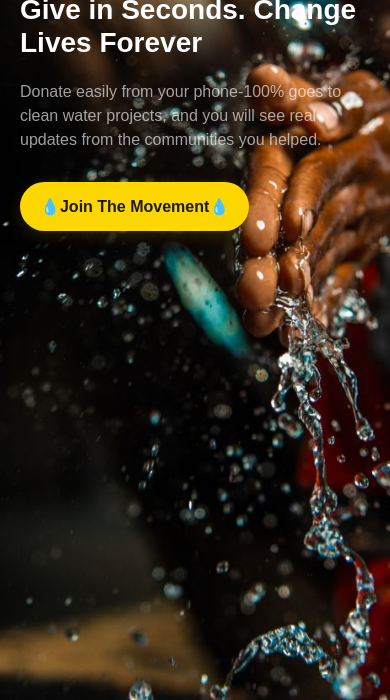
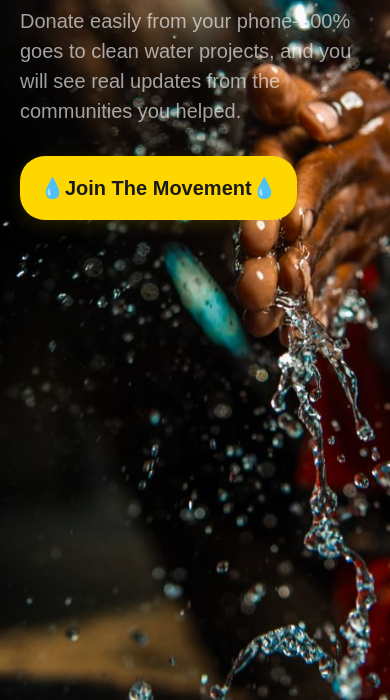
Before and after one commit to dimitrovv0405/Charity-water-Website, a plain HTML site: page index.html in a window 390 px wide. Shown: the part 280-980 px from the top of the page. Drawn offline with Linux system fonts and the light colour scheme.

Commit message:
Small changes with responsive style

```diff
--- a/responsive.css
+++ b/responsive.css
@@ -1,5 +1,5 @@
 /* Responsive style for Ipad */
-@media only screen and (max-width: 768px) {
+@media only screen and (max-width: 820px) {
     header .logo {
         height: 15px;
         margin-right: 40px;
@@ -12,21 +12,28 @@
 
     .hero-text {
         padding: 20px;
-        max-width: 350px;
-        margin-top: -300px;
+        max-width: 400px;
+        margin-top: -450px;
+    }
+
+    .hero-image {
+        min-height: 100vh;
+        background-size: cover;
+        background-position: center;
+        background-repeat: no-repeat;
     }
 
     .hero-text h1 {
-        font-size: 28px;
+        font-size: 35px;
     }
 
     .hero-text p {
-        font-size: 16px;
+        font-size: 20px;
     }
 
     .join-the-movement-button a {
-        font-size: 16px;
-        padding: 15px 20px;
+        font-size: 20px;
+        padding: 20px;
     }
 }
 
```
